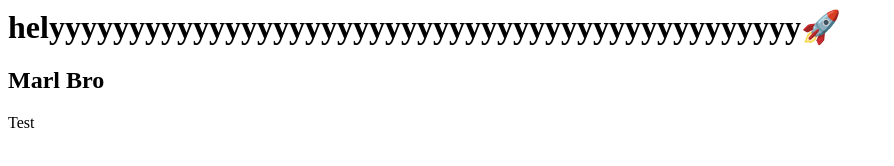
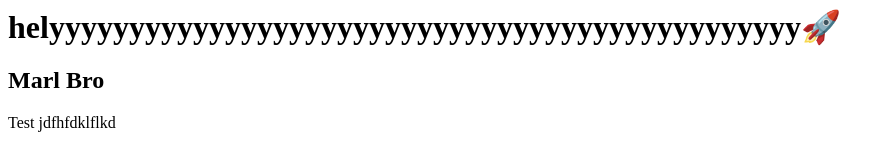
Before and after one commit to edwinsgeorge/jenkins, a plain HTML site: page index.html in a window 1280 px wide. Shown: the whole page, without its empty margins (0-894 px from the left). Drawn offline with Linux system fonts and the light colour scheme.

Commit message:
Update index.html

```diff
--- a/index.html
+++ b/index.html
@@ -1,3 +1,4 @@
 <h1>helyyyyyyyyyyyyyyyyyyyyyyyyyyyyyyyyyyyyyyyyyyyyyyy🚀</h1>
 <h2>Marl Bro</h2>
 Test
+jdfhfdklflkd
```
